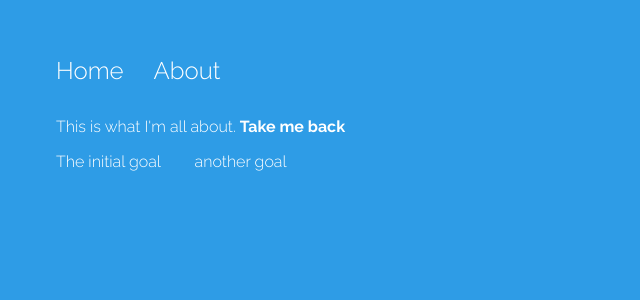
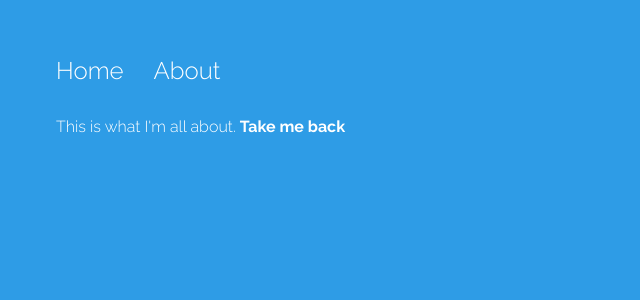
Before and after one commit to unscodst/Angular5Learning, an Angular app in the folder angular-training/: page /about/48 in a window 1280 px wide. Shown: the top 300 px of the page, without its empty margins (0-640 px from the left). Built offline with nearby package versions, Linux system fonts and the light colour scheme.

Commit message:
Revert "Added Services"
This reverts commit 28edffda989ffdf5c216a379a8051f38f0734d8c.

```diff
--- a/angular-training/src/app/about/about.component.html
+++ b/angular-training/src/app/about/about.component.html
@@ -1,8 +1,3 @@
 <p>
   This is what I'm all about. <a href="" (click)="sendMeHome()"><strong>Take me back</strong></a>
 </p>
-<ul>
-  <li *ngFor="let goal of goals">
-    {{goal}}
-  </li>
-</ul>
--- a/angular-training/src/app/about/about.component.ts
+++ b/angular-training/src/app/about/about.component.ts
@@ -1,21 +1,18 @@
 import { Component, OnInit } from '@angular/core';
 import { ActivatedRoute } from '@angular/router';
 import {Router} from '@angular/router';
-import {DataService} from '../data.service';
 @Component({
   selector: 'app-about',
   templateUrl: './about.component.html',
   styleUrls: ['./about.component.scss']
 })
 export class AboutComponent implements OnInit {
-  goals: any;
 
-  constructor(private route: ActivatedRoute, private router: Router, private _data: DataService) {
+  constructor(private route: ActivatedRoute, private router: Router) {
     this.route.params.subscribe(res => console.log(res.id));
   }
 
   ngOnInit() {
-    this._data.goal.subscribe(res => this.goals = res)
   }
 
   sendMeHome() {
--- a/angular-training/src/app/app.module.ts
+++ b/angular-training/src/app/app.module.ts
@@ -1,7 +1,6 @@
 import { BrowserModule } from '@angular/platform-browser';
 import { NgModule } from '@angular/core';
 
-import { DataService } from './data.service';
 import {BrowserAnimationsModule} from '@angular/platform-browser/animations';
 import {FormsModule} from '@angular/forms';
 
@@ -24,7 +23,7 @@ import { AboutComponent } from './about/about.component';
     FormsModule,
     BrowserAnimationsModule
   ],
-  providers: [DataService],
+  providers: [],
   bootstrap: [AppComponent]
 })
 export class AppModule { }
--- a/angular-training/src/app/data.service.ts
+++ /dev/null
@@ -1,15 +0,0 @@
-import { Injectable } from '@angular/core';
-import {BehaviorSubject} from 'rxjs/BehaviorSubject';
-
-@Injectable()
-export class DataService {
-
-  private goals = new BehaviorSubject<any>(['The initial goal', 'another goal']);
-  goal = this.goals.asObservable();
-
-  constructor() { }
-
-  changeGoal(goal) {
-    this.goals.next(goal);
-  }
-}
--- a/angular-training/src/app/home/home.component.ts
+++ b/angular-training/src/app/home/home.component.ts
@@ -1,6 +1,5 @@
 import { Component, OnInit } from '@angular/core';
 import {trigger,style,transition,animate,keyframes,query,stagger} from '@angular/animations';
-import { DataService } from '../data.service';
 @Component({
   selector: 'app-home',
   templateUrl: './home.component.html',
@@ -31,25 +30,20 @@ export class HomeComponent implements OnInit {
   itemCount: number;
   btnText: string = 'Add an item';
   goalText: string = 'My first life goal';
-  goals = [];
+  goals = ['My first life goal','I want to climb a mountain','Go ice skating'];
 
-  constructor(private _data: DataService) { }
+  constructor() { }
 
   ngOnInit() {
-    this._data.goal.subscribe(res => this.goals = res);
     this.itemCount = this.goals.length;
-    this._data.changeGoal(this.goals);
   }
 
   addItem() {
     this.goals.push(this.goalText);
     this.goalText = '';
     this.itemCount = this.goals.length;
-    this._data.changeGoal(this.goals);
-
   }
   removeItem(i) {
     this.goals.splice(i, 1);
-    this._data.changeGoal(this.goals);
   }
 }
```
Also changed, not shown: 1 other file (tests, documents, lock files or other folders).
